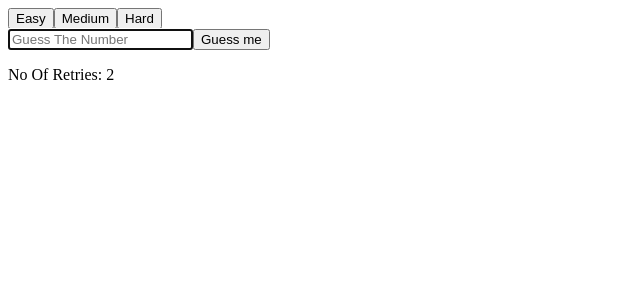
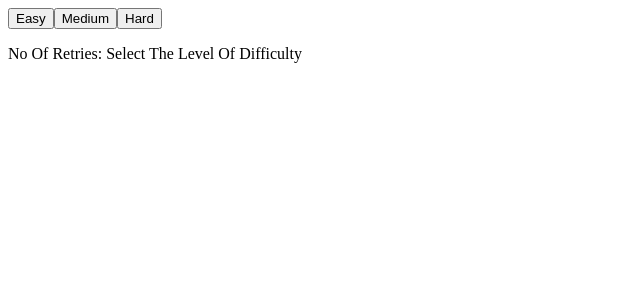
Before and after one commit to Syed-Coding/game, a React (Vite) app: page / in a window 1280 px wide. Shown: the top 300 px of the page, without its empty margins (0-640 px from the left). Built offline with nearby package versions, Linux system fonts and the light colour scheme.

Commit message:
bug fixes v2.3

```diff
--- a/src/App.jsx
+++ b/src/App.jsx
@@ -7,18 +7,18 @@ function App() {
     Math.floor(Math.random() * 101)
   );
   const [userval, setUserVal] = useState("");
-  const [retries, setretries] = useState(2);
+  const [retries, setretries] = useState("Select The Level Of Difficulty");
   const [hidelevelbtns, setHideLevelBtns] = useState(true);
 
   const handleSubmit = (e) => {
     e.preventDefault();
-    console.log("user", userval);
-    console.log("org", originalval);
+    // console.log("user", userval);
+    // console.log("org", originalval);
 
     if (originalval === Number(userval)) {
       alert(`GUESS RIGHT , Original number is ${originalval}`);
       setOriginalVal(Math.floor(Math.random() * 101));
-      setretries(2);
+      setretries("Play Again? Select The Level Of Difficulty ");
       setHideLevelBtns(true);
       setUserVal("");
     } else {
@@ -40,7 +40,7 @@ function App() {
           setHideLevelBtns={setHideLevelBtns}
         ></Level>
       )}
-      {retries ? (
+      {retries && !hidelevelbtns && (
         <form onSubmit={handleSubmit}>
           <input
             type="text"
@@ -53,9 +53,9 @@ function App() {
           />
           <button type="submit">Guess me</button>
         </form>
-      ) : (
-        <p>Maximum tries exceeded</p>
       )}
+      {retries === 0 && <p>Maximum tries exceeded</p>}
+
       <p>No Of Retries: {`${retries}`}</p>
       {!retries && <p> Orginal number is {`${originalval}`}</p>}
     </>
```
